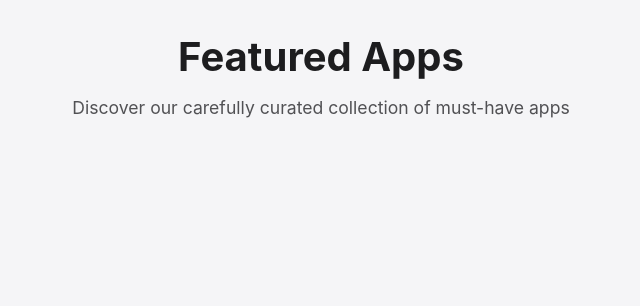
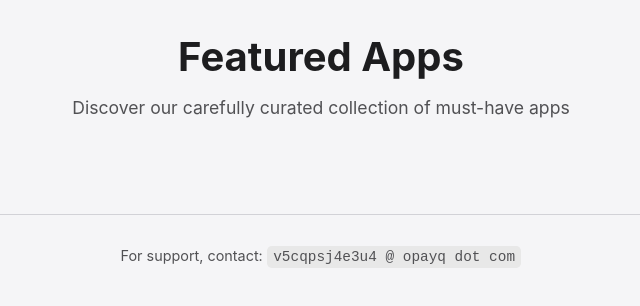
Before and after one commit to mpatzer/AddressFinder, a plain HTML site: page index.html in a window 1280 px wide. Shown: the whole page, without its empty margins (319-959 px from the left). Drawn offline with nearby package versions, Linux system fonts and the light colour scheme; no server answers.

Commit message:
Added support email address.

```diff
--- a/index.html
+++ b/index.html
@@ -123,6 +123,22 @@
         .app-store-link:hover {
             background: #0077ed;
         }
+
+        .footer {
+            text-align: center;
+            margin-top: 3rem;
+            padding-top: 2rem;
+            border-top: 1px solid #d2d2d7;
+            color: #515154;
+            font-size: 0.9rem;
+        }
+
+        .footer code {
+            background: #e8e8e8;
+            padding: 0.2rem 0.4rem;
+            border-radius: 0.3rem;
+            font-family: monospace;
+        }
     </style>
 </head>
 <body>
@@ -132,6 +148,9 @@
             <p>Discover our carefully curated collection of must-have apps</p>
         </div>
         <div class="app-grid" id="appGrid"></div>
+        <div class="footer">
+            For support, contact: <code>v5cqpsj4e3u4 @ opayq dot com</code>
+        </div>
     </div>
 
     <script>
```
